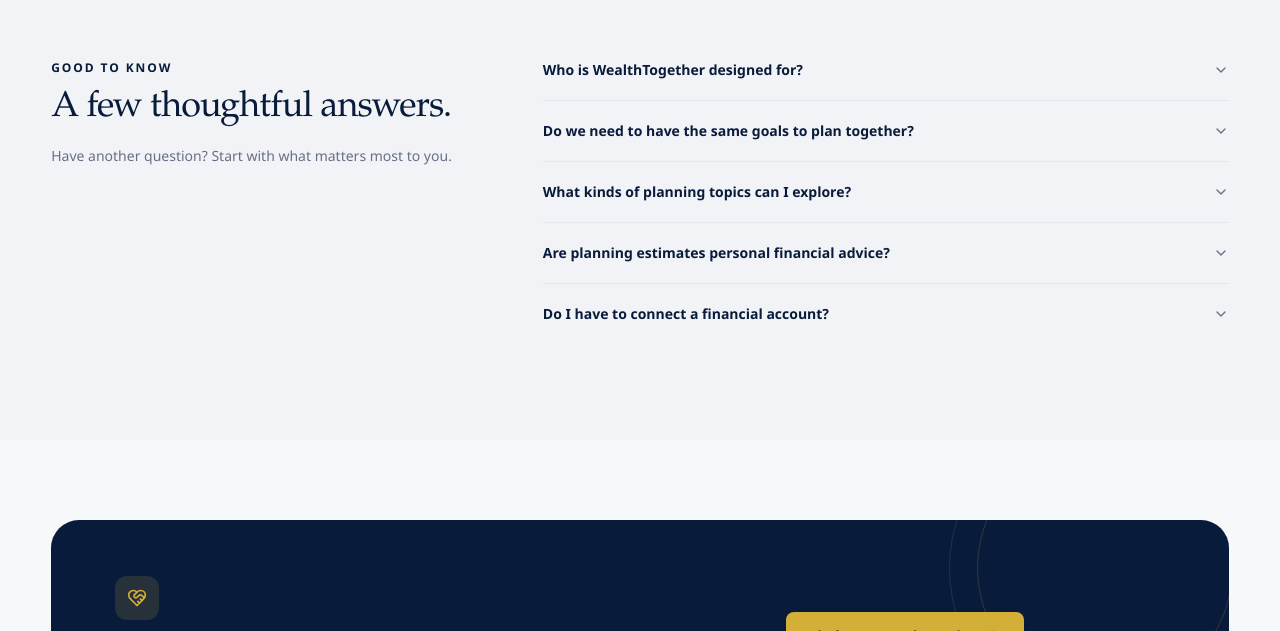
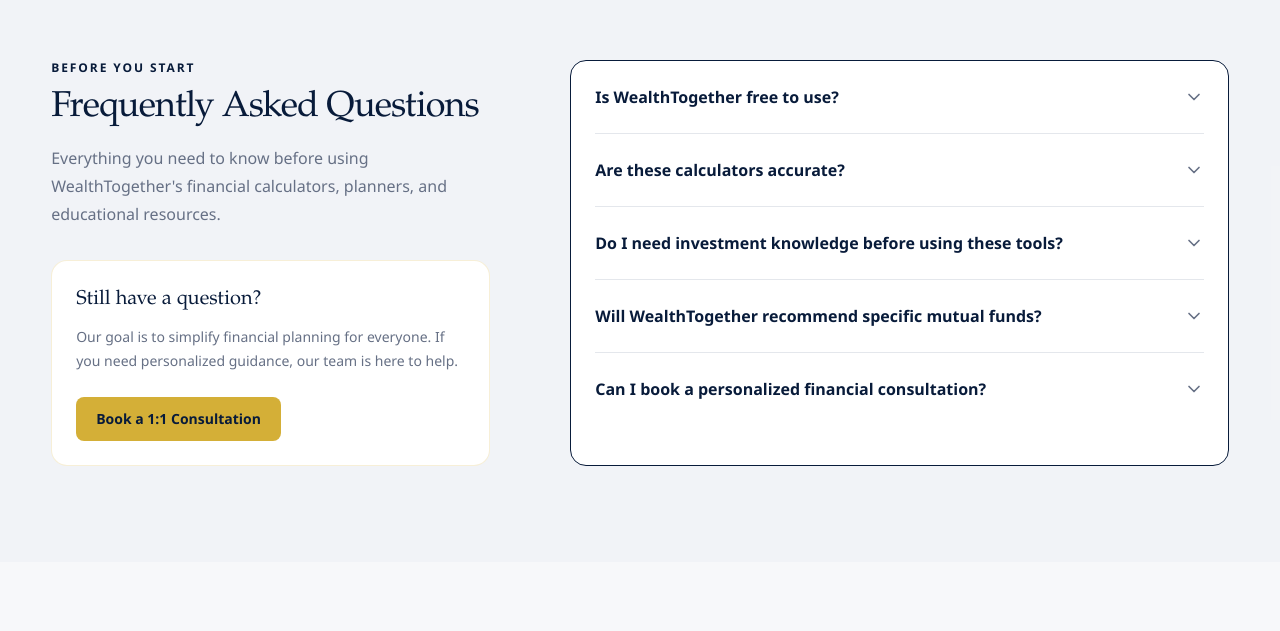
Before and after one commit to MohanakumarT/wealthtogether-financial-planner, a Next.js app: page / in a window 1280 px wide. Shown: the part 5169-5800 px from the top of the page. Built offline with nearby package versions, Linux system fonts and the light colour scheme; no server answers.

Commit message:
Improve FAQ section

```diff
--- a/src/components/marketing/faq.tsx
+++ b/src/components/marketing/faq.tsx
@@ -4,56 +4,80 @@
 
 const questions = [
   {
-    question: "Who is WealthTogether designed for?",
+    question: "Is WealthTogether free to use?",
     answer:
-      "For individuals and partners who want a more thoughtful way to talk about money, compare priorities, and plan the next chapter.",
+      "Yes. Our financial calculators and educational resources are available free to help you understand your finances better. Some premium planners, workshops, and personalized consultation services are offered separately.",
   },
   {
-    question: "Do we need to have the same goals to plan together?",
+    question: "Are these calculators accurate?",
     answer:
-      "No. A shared plan can hold individual priorities alongside the goals you have in common. The point is to make those priorities easier to discuss.",
+      "Our calculators use standard financial formulas and assumptions to provide educational estimates. Actual investment returns depend on market performance, inflation, taxes, and your personal financial situation.",
   },
   {
-    question: "What kinds of planning topics can I explore?",
+    question: "Do I need investment knowledge before using these tools?",
     answer:
-      "The categories cover everyday saving, retirement, investing, a home purchase, family and education goals, and financial preparedness.",
+      "Not at all. WealthTogether is designed for beginners, young professionals, families, and anyone who wants to learn money management step by step using simple language and practical examples.",
   },
   {
-    question: "Are planning estimates personal financial advice?",
+    question: "Will WealthTogether recommend specific mutual funds?",
     answer:
-      "No. Planning scenarios and estimates are educational starting points, not individualized investment, tax, or legal advice. Consider speaking with a qualified professional about your situation.",
+      "No. Our calculators help you understand your financial goals and estimate investment requirements. Personalized mutual fund recommendations are provided only during a dedicated consultation after understanding your goals and risk profile.",
   },
   {
-    question: "Do I have to connect a financial account?",
+    question: "Can I book a personalized financial consultation?",
     answer:
-      "You can begin by thinking about your goals and priorities. Any account connections or data-sharing features should be clearly explained before you choose to use them.",
+      "Yes. If you'd like a customized financial roadmap, goal planning, portfolio review, or investment guidance, you can book a one-on-one consultation with WealthTogether Investments directly from our website.",
   },
 ];
 
 export function FAQ() {
   return (
     <section className="bg-secondary/60" id="faq">
-      <div className="px-content mx-auto grid max-w-7xl gap-10 py-20 sm:py-24 lg:grid-cols-[.75fr_1.25fr] lg:gap-20">
+      <div className="px-content mx-auto grid max-w-7xl gap-10 py-20 sm:py-24 lg:grid-cols-[0.8fr_1.2fr] lg:gap-20">
         <div>
-          <Eyebrow>GOOD TO KNOW</Eyebrow>
+          <Eyebrow>BEFORE YOU START</Eyebrow>
+
           <SectionHeading className="mt-3 text-3xl sm:text-4xl">
-            A few thoughtful answers.
+            Frequently Asked Questions
           </SectionHeading>
-          <p className="text-muted-foreground mt-4 text-sm leading-6">
-            Have another question? Start with what matters most to you.
+
+          <p className="text-muted-foreground mt-4 text-base leading-7">
+            Everything you need to know before using WealthTogether&apos;s financial
+            calculators, planners, and educational resources.
           </p>
+
+          <div className="mt-8 rounded-2xl border border-gold/20 bg-card p-6">
+            <h3 className="font-display text-xl">
+              Still have a question?
+            </h3>
+
+            <p className="text-muted-foreground mt-3 text-sm leading-6">
+              Our goal is to simplify financial planning for everyone. If you
+              need personalized guidance, our team is here to help.
+            </p>
+
+            <a
+              href="/consultation"
+              className="bg-gold text-navy mt-6 inline-flex rounded-lg px-5 py-3 text-sm font-semibold transition hover:opacity-90"
+            >
+              Book a 1:1 Consultation
+            </a>
+          </div>
         </div>
-        <div className="divide-border divide-y">
+
+        <div className="divide-border divide-y rounded-2xl border bg-card px-6">
           {questions.map(({ question, answer }) => (
-            <details className="group py-5 first:pt-0" key={question}>
-              <summary className="flex cursor-pointer list-none items-center justify-between gap-5 text-left text-sm font-semibold marker:hidden [&::-webkit-details-marker]:hidden">
+            <details className="group py-6" key={question}>
+              <summary className="flex cursor-pointer list-none items-center justify-between gap-5 text-left text-base font-semibold marker:hidden [&::-webkit-details-marker]:hidden">
                 {question}
+
                 <ChevronDown
                   aria-hidden="true"
-                  className="text-muted-foreground size-4 shrink-0 transition-transform group-open:rotate-180"
+                  className="text-muted-foreground size-5 shrink-0 transition-transform duration-300 group-open:rotate-180"
                 />
               </summary>
-              <p className="text-muted-foreground max-w-2xl pt-3 pr-8 text-sm leading-6">
+
+              <p className="text-muted-foreground max-w-2xl pt-4 pr-8 text-sm leading-7">
                 {answer}
               </p>
             </details>
```
